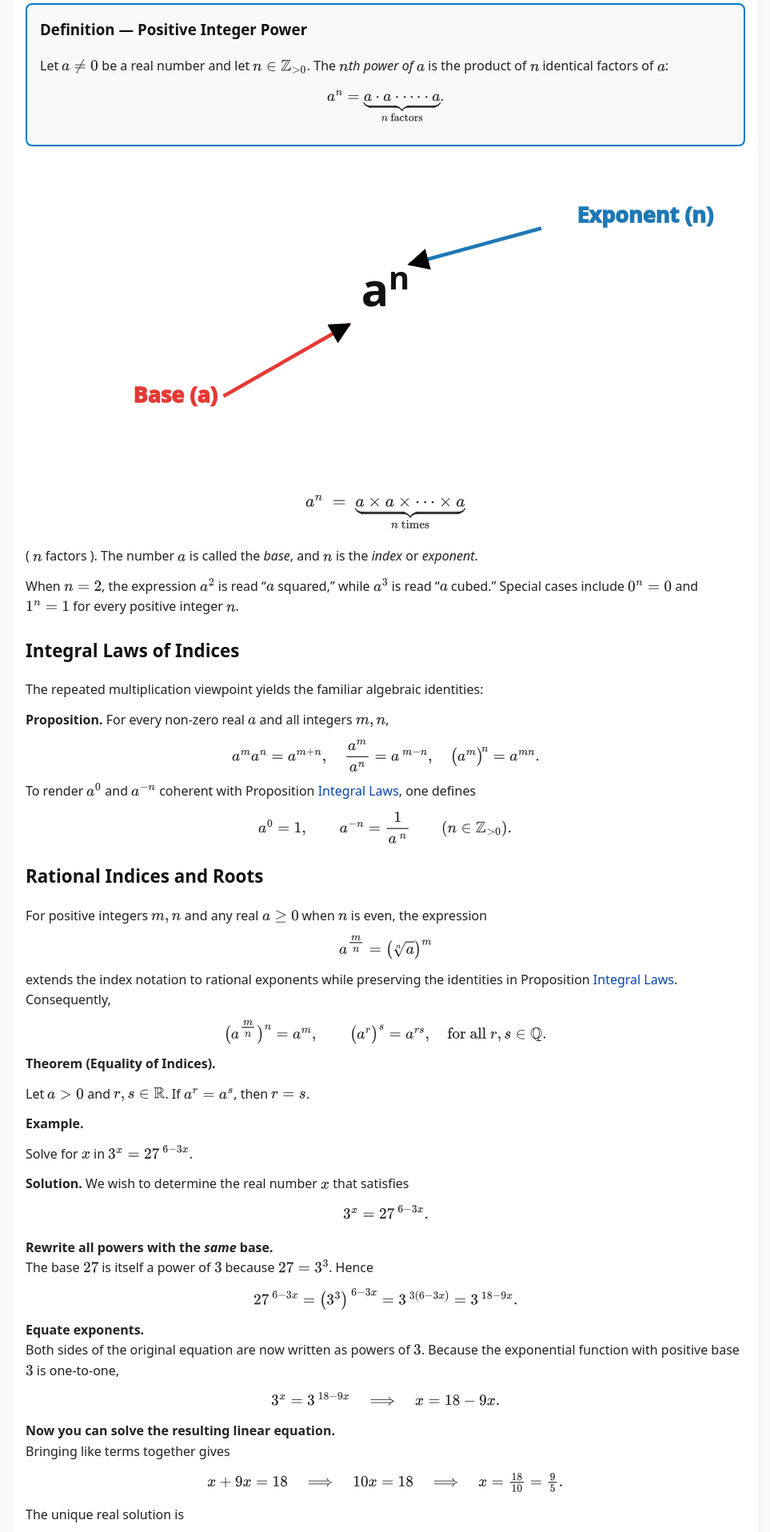
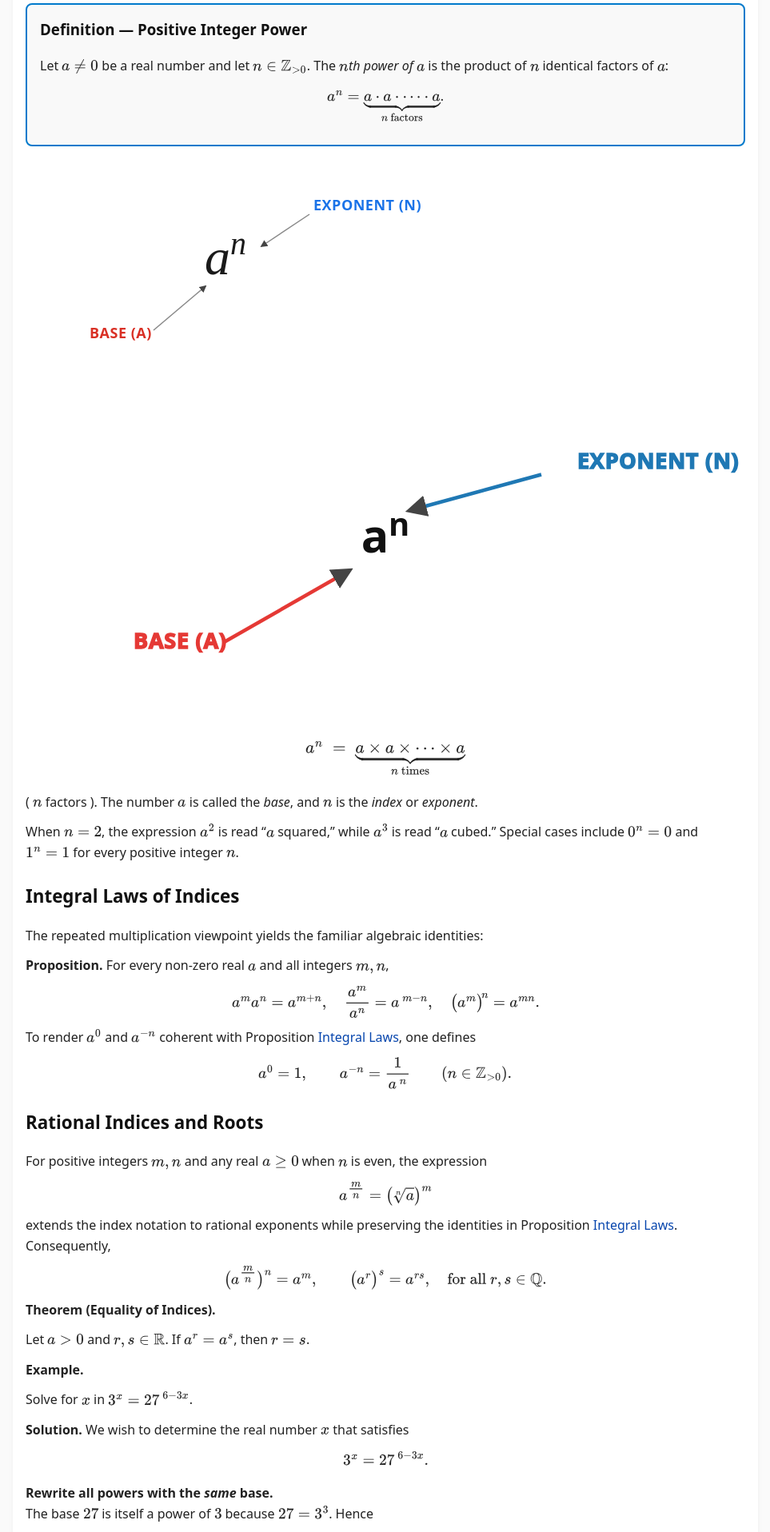
Before and after one commit to SaleemKamaludin/SaleemKamaludin.github.io, a Jekyll site: the page built from courses/math-1115/lecture-notes/lecture3.md, in a window 1280 px wide. Shown: the part 432-2348 px from the top of the page at 80% size, without its empty margins (158-1121 px from the left). Built offline with Jekyll 4.4.1, drawn with Linux system fonts in a browser that asks for light colours.

Commit message:
Update lecture3.md

```diff
--- a/courses/math-1115/lecture-notes/lecture3.md
+++ b/courses/math-1115/lecture-notes/lecture3.md
@@ -56,7 +56,38 @@ To ensure consistency, these operations must be performed in a **specific order*
 
 
 
-
+<svg width="500" height="300" viewBox="0 0 500 300" xmlns="http://www.w3.org/2000/svg">
+  <defs>
+    <marker id="arrow" viewBox="0 0 10 10" refX="8" refY="5"
+      markerWidth="6" markerHeight="6" orient="auto-start-reverse">
+      <path d="M 0 0 L 10 5 L 0 10 z" fill="#444" />
+    </marker>
+  </defs>
+
+  <style>
+    /* Professional Math Typography */
+    .math { font-family: "Times New Roman", serif; font-style: italic; font-size: 64px; fill: #1a1a1a; }
+    .exponent-small { font-size: 40px; }
+
+    /* Clean Label Typography */
+    .label { font-family: "Inter", "Segoe UI", sans-serif; font-weight: 500; font-size: 16px; text-transform: uppercase; letter-spacing: 0.5px; }
+
+    /* Modern Muted Palette */
+    .color-base { fill: #d93025; }     /* Modern Red/Coral */
+    .color-exponent { fill: #1a73e8; } /* Modern Blue */
+    .line-style { stroke: #888; stroke-width: 1.5; fill: none; }
+  </style>
+
+  <text x="250" y="160" text-anchor="middle" class="math">
+    a<tspan dy="-25" class="exponent-small">n</tspan>
+  </text>
+
+  <text x="360" y="80" class="label color-exponent">Exponent (n)</text>
+  <path d="M 355,85 L 295,125" class="line-style" marker-end="url(#arrow)" />
+
+  <text x="80" y="240" class="label color-base">Base (a)</text>
+  <path d="M 160,230 L 225,175" class="line-style" marker-end="url(#arrow)" />
+</svg>
 
 
 
```
